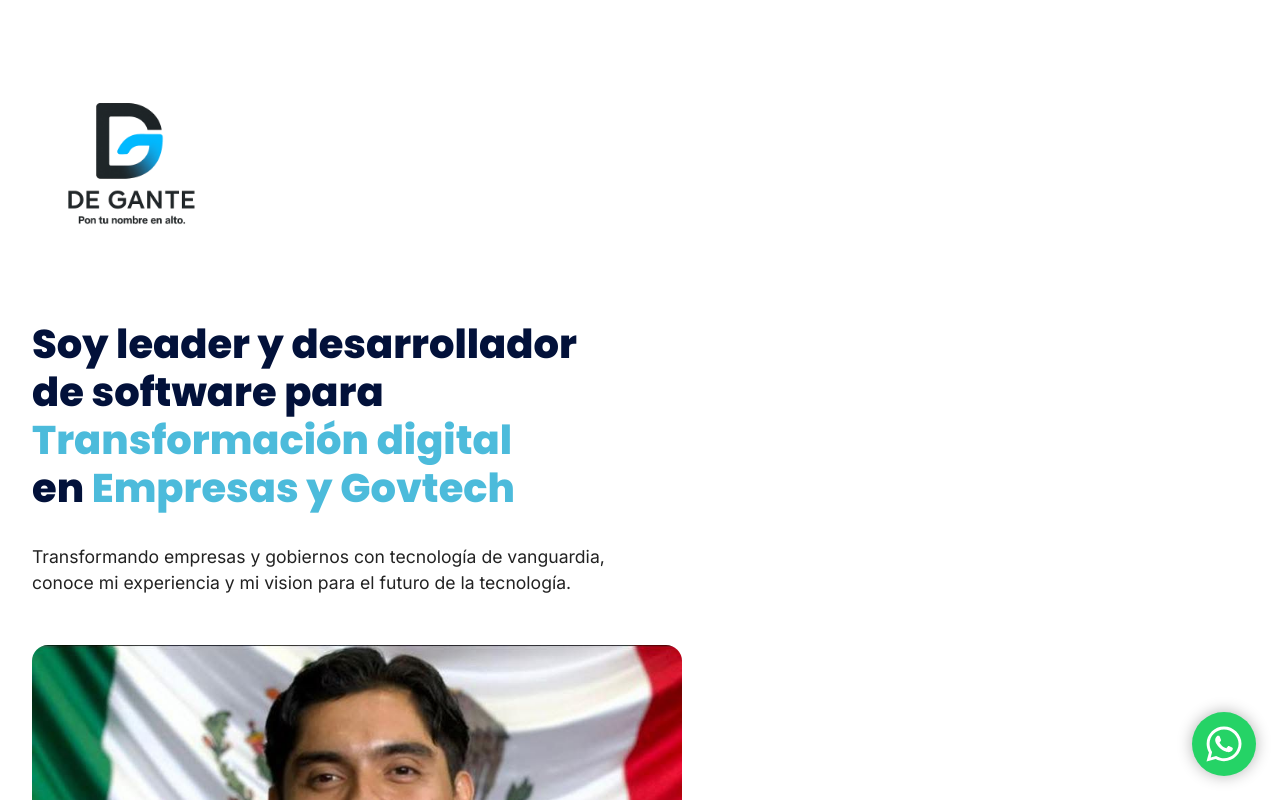
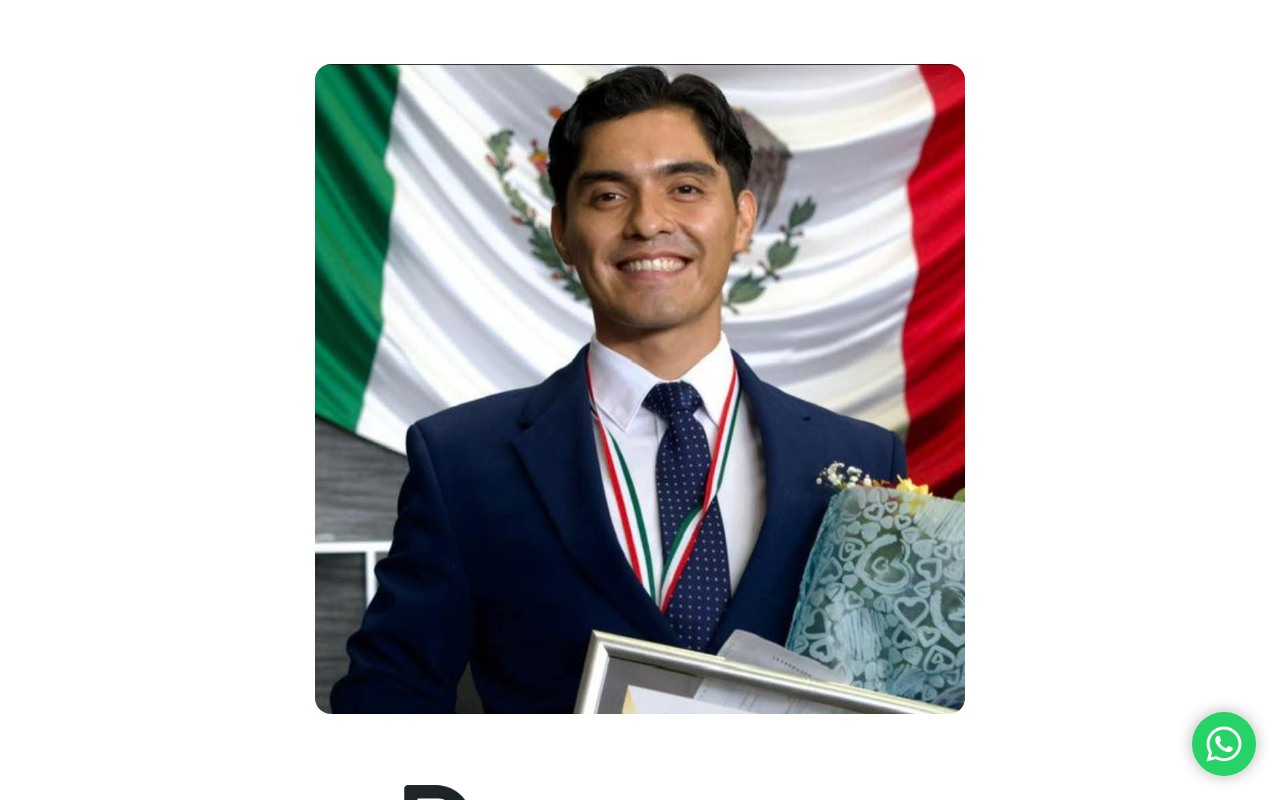
Before and after one commit to FerDeGante/De-Gante, a Next.js app: page / in a window 1280 px wide. Shown: the top 800 px of the page. Built offline with nearby package versions, Linux system fonts and the light colour scheme.

Commit message:
corregí slogan

```diff
--- a/src/app/globals.css
+++ b/src/app/globals.css
@@ -16,12 +16,12 @@ h1, h2, h3, h4, h5, h6, .hero-title, .projects-title, .services-title, .contact-
 /* === HERO SECTION === */
 .hero {
   display: flex;
-  justify-content: space-between;
-  align-items: center;
-  padding: 4rem 2rem;
+  flex-wrap: wrap-reverse;
+  justify-content: center;
+  gap: 2rem;
+  padding: 2rem clamp(1rem, 5vw, 3rem);
   background-color: #ffffff;
   color: var(--text-color);
-  flex-wrap: wrap;
 }
 
 .hero-left {
@@ -64,9 +64,9 @@ h1, h2, h3, h4, h5, h6, .hero-title, .projects-title, .services-title, .contact-
 }
 
 .hero-title {
-  font-size: 2.5rem;
+font-size: clamp(1.5rem, 4vw, 2.5rem);
   font-weight: 800;
-  line-height: 1.2;
+  line-height: 1.3;
 }
 
 .text-accent {
@@ -74,6 +74,8 @@ h1, h2, h3, h4, h5, h6, .hero-title, .projects-title, .services-title, .contact-
 }
 
 .hero-description {
+  font-size: clamp(1rem, 2.5vw, 1.1rem);
+  line-height: 1.6;
   font-size: 1.1rem;
   color: #222222;
 }
--- a/src/app/layout.tsx
+++ b/src/app/layout.tsx
@@ -17,16 +17,15 @@ export const metadata: Metadata = {
   },
   openGraph: {
     title: "Fernando De Gante | Portafolio",
-    description:
-      "Consultor en tecnología, GovTech y transformación digital.",
+    description: "Consultor en tecnología, GovTech y transformación digital.",
     url: "https://de-gante.com",
     siteName: "Fernando De Gante",
     images: [
       {
-        url: "/images/fer_hero.jpeg",
+        url: "https://de-gante.com/images/imagotipo_slogan_sin_fondo.jpeg",
         width: 1200,
         height: 630,
-        alt: "Fernando De Gante",
+        alt: "Fernando De Gante | Logo",
       },
     ],
     locale: "es_MX",
@@ -40,10 +39,10 @@ export const metadata: Metadata = {
       follow: true,
     },
   },
-  icons: [
-    { rel: "icon", url: "/images/monograma_dg.jpeg", type: "image/png" },
-    { rel: "shortcut icon", url: "/images/monograma_dg.jpeg/imagotipo_dg.png", type: "image/png" },
-  ],
+  icons: {
+    icon: "/images/monograma_dg.jpeg",
+    shortcut: "/images/imagotipo_dg.png",
+  },
 };
 
 export default function RootLayout({ children }: { children: React.ReactNode }) {
@@ -51,9 +50,11 @@ export default function RootLayout({ children }: { children: React.ReactNode })
     <html lang="es">
       <head>
         <meta name="viewport" content="width=device-width, initial-scale=1" />
-        <link rel="icon" href="/isotipo_dg.png" />
+        <meta property="og:image" content="https://de-gante.com/images/imagotipo_slogan_sin_fondo.jpeg" />
+        <link rel="icon" href="/images/monograma_dg.jpeg" type="image/jpeg" />
+        <link rel="shortcut icon" href="/images/imagotipo_dg.png" type="image/png" />
         <link rel="preconnect" href="https://fonts.googleapis.com" />
-        <link rel="preconnect" href="https://fonts.gstatic.com" crossOrigin="" />
+        <link rel="preconnect" href="https://fonts.gstatic.com" crossOrigin="anonymous" />
         <link
           href="https://fonts.googleapis.com/css2?family=Inter:wght@400;500;600&family=Poppins:wght@500;600;700;800&display=swap"
           rel="stylesheet"
```
Also changed, not shown: public/images/imagotipo_slogan_sin_fondo.jpeg (added).
